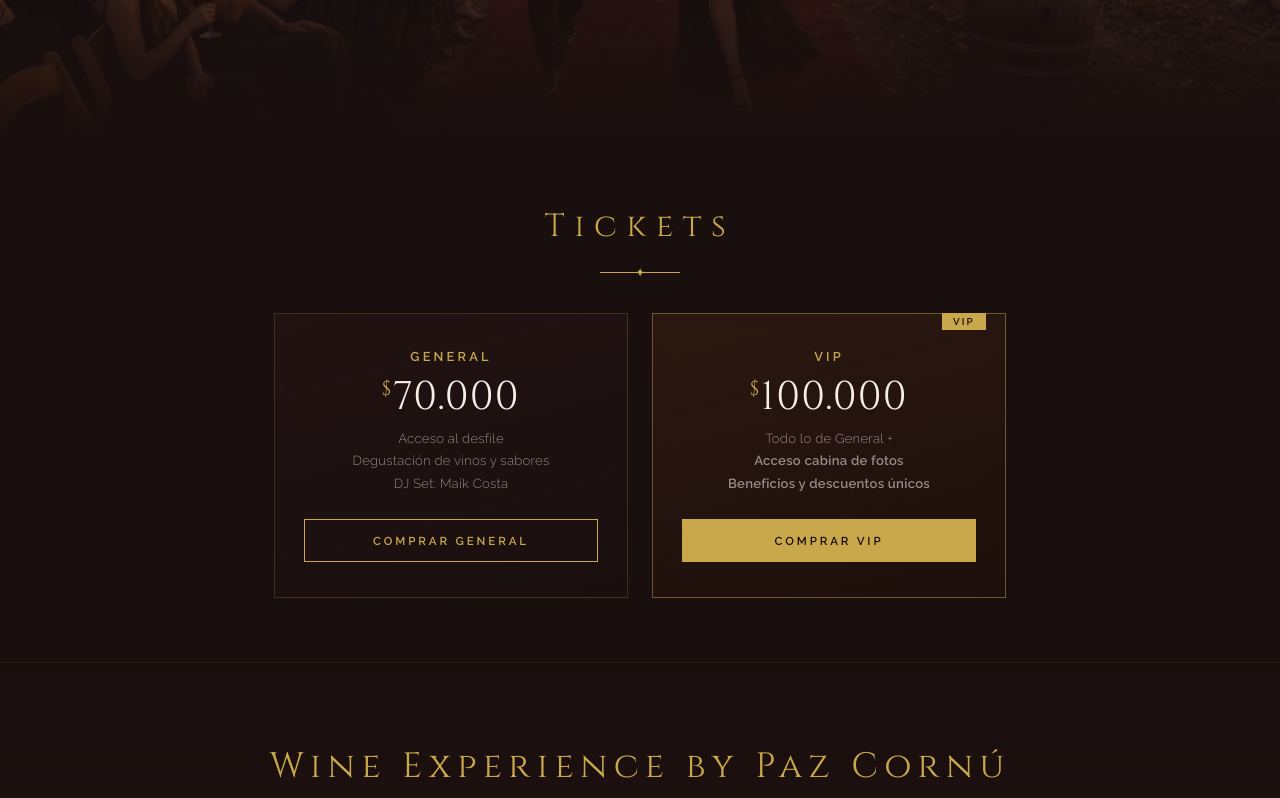
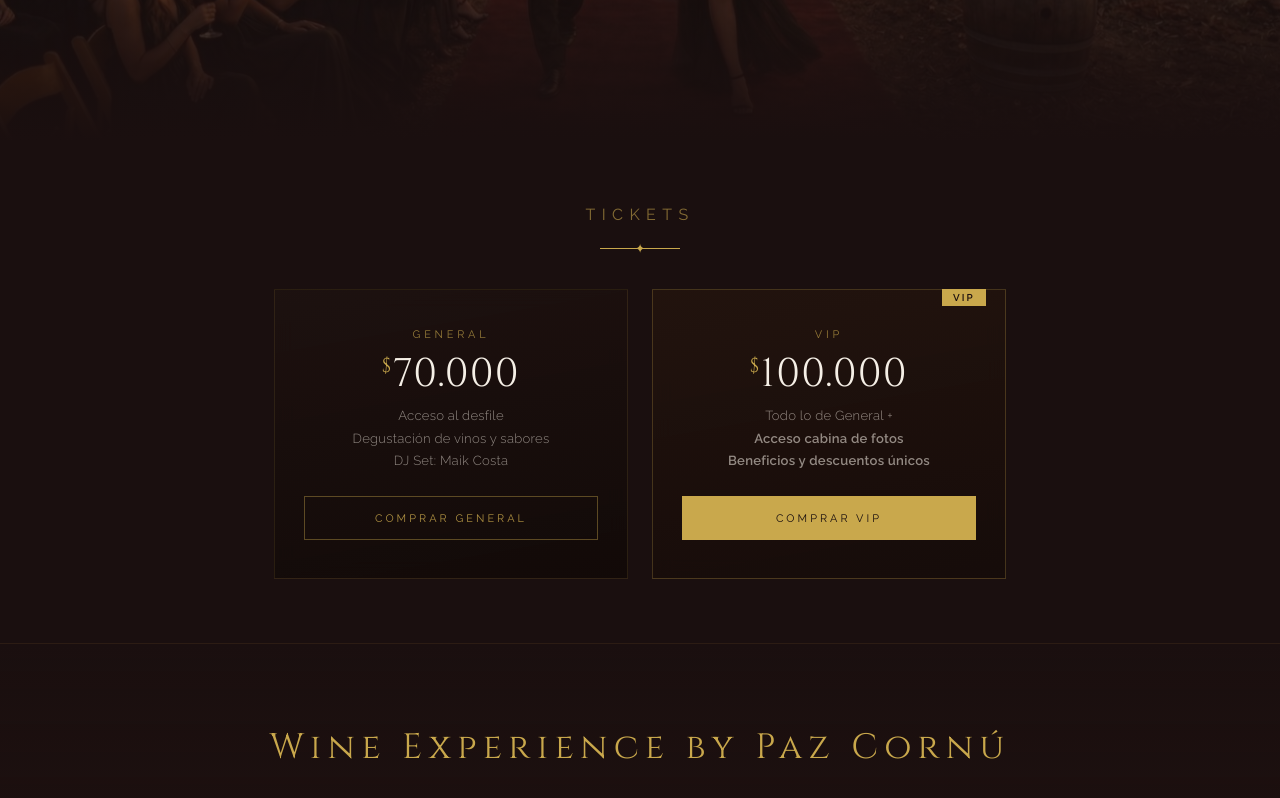
Before and after one commit to barbarazmilla/Evento-paz, a plain HTML site: page index.html in a window 1280 px wide. Shown: the part 659-1457 px from the top of the page. Drawn offline with nearby package versions, Linux system fonts and the light colour scheme.

Commit message:
Tickets: font Raleway para título, colores más sutiles y premium

```diff
--- a/index.html
+++ b/index.html
@@ -171,10 +171,12 @@
     }
 
     .section-title {
-      font-family: 'Cinzel', serif;
-      font-size: clamp(1.4rem, 4vw, 2rem);
-      letter-spacing: 0.3em;
-      color: var(--gold);
+      font-family: 'Raleway', sans-serif;
+      font-size: clamp(0.85rem, 2.5vw, 1rem);
+      font-weight: 400;
+      letter-spacing: 0.4em;
+      text-transform: uppercase;
+      color: rgba(201,168,76,0.6);
       margin-bottom: 0.5rem;
     }
 
@@ -190,22 +192,22 @@
     }
 
     .ticket-card {
-      border: 1px solid rgba(201,168,76,0.2);
-      padding: 2.2rem 1.8rem;
+      border: 1px solid rgba(201,168,76,0.12);
+      padding: 2.4rem 1.8rem;
       position: relative;
-      background: linear-gradient(165deg, rgba(40,22,22,0.6) 0%, rgba(26,15,15,0.9) 100%);
-      backdrop-filter: blur(8px);
-      transition: border-color 0.3s, transform 0.3s, box-shadow 0.3s;
+      background: linear-gradient(170deg, rgba(30,18,16,0.85) 0%, rgba(18,10,8,0.95) 100%);
+      backdrop-filter: blur(10px);
+      transition: border-color 0.4s, transform 0.3s, box-shadow 0.4s;
     }
     .ticket-card:hover {
-      border-color: rgba(201,168,76,0.6);
-      transform: translateY(-4px);
-      box-shadow: 0 8px 32px rgba(0,0,0,0.3);
+      border-color: rgba(201,168,76,0.4);
+      transform: translateY(-3px);
+      box-shadow: 0 12px 40px rgba(0,0,0,0.35), 0 0 0 1px rgba(201,168,76,0.08);
     }
 
     .ticket-card.vip {
-      border-color: rgba(201,168,76,0.45);
-      background: linear-gradient(165deg, rgba(50,28,18,0.7) 0%, rgba(30,16,12,0.95) 100%);
+      border-color: rgba(201,168,76,0.25);
+      background: linear-gradient(170deg, rgba(35,20,14,0.9) 0%, rgba(22,12,10,0.98) 100%);
     }
     .ticket-card.vip::before {
       content: 'VIP';
@@ -222,11 +224,11 @@
 
     .ticket-type {
       font-family: 'Raleway', sans-serif;
-      font-size: 0.8rem;
-      font-weight: 600;
-      letter-spacing: 0.25em;
+      font-size: 0.68rem;
+      font-weight: 400;
+      letter-spacing: 0.35em;
       text-transform: uppercase;
-      color: var(--gold);
+      color: rgba(201,168,76,0.7);
       margin-bottom: 0.8rem;
     }
 
@@ -259,25 +261,27 @@
     .btn {
       display: inline-block;
       font-family: 'Raleway', sans-serif;
-      font-size: 0.72rem;
-      font-weight: 600;
-      letter-spacing: 0.25em;
+      font-size: 0.68rem;
+      font-weight: 500;
+      letter-spacing: 0.28em;
       text-transform: uppercase;
       text-decoration: none;
-      padding: 0.85rem 2rem;
-      border: 1px solid var(--gold);
-      color: var(--gold);
-      transition: background 0.3s, color 0.3s;
+      padding: 0.9rem 2rem;
+      border: 1px solid rgba(201,168,76,0.4);
+      color: rgba(201,168,76,0.85);
+      transition: all 0.35s ease;
       cursor: pointer;
       width: 100%;
     }
     .btn:hover {
-      background: var(--gold);
-      color: var(--dark);
+      background: rgba(201,168,76,0.12);
+      border-color: rgba(201,168,76,0.7);
+      color: var(--gold);
     }
     .btn-filled {
       background: var(--gold);
       color: var(--dark);
+      border-color: var(--gold);
     }
     .btn-filled:hover {
       background: #b8932e;
```
